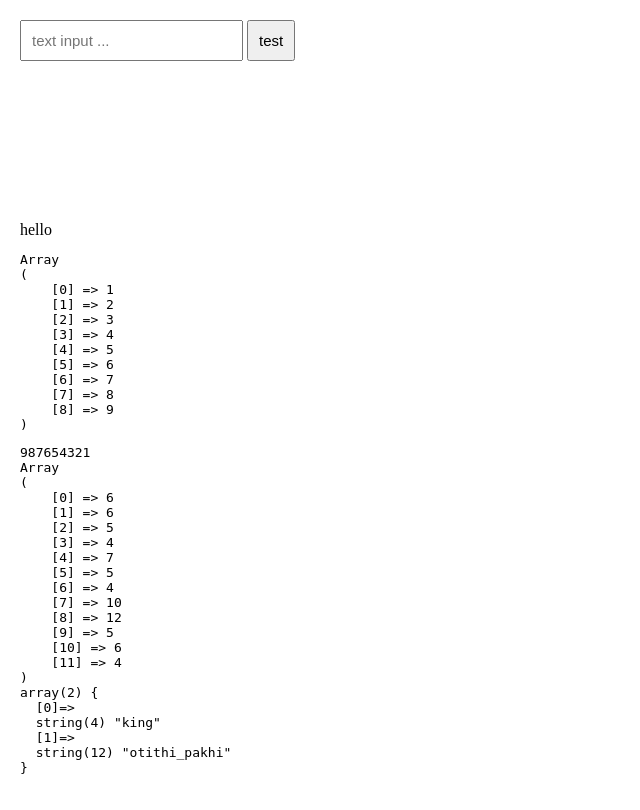
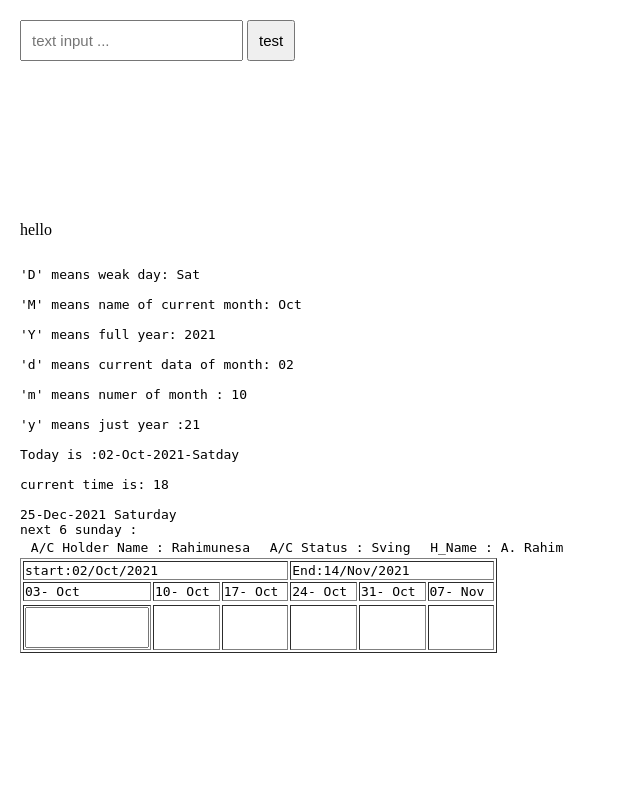
Before and after one commit to aizubair21/php_projects, a PHP site: page /test.php in a window 1280 px wide. Shown: the whole page, without its empty margins (0-640 px from the left). After the commit the page ends 653 px from the top, so only its background shows below. Run offline with PHP 8.4, Linux system fonts and the light colour scheme.

Commit message:
php date function

```diff
--- a/custom_function.php
+++ b/custom_function.php
@@ -48,12 +48,15 @@ function delete_item_from_array ($arr, $index) {
   };
 };
 
-function min_max ($arr ){
+function min_max ($arr){
   $str_item = [];
   $str_len  = '';
   $minimun_value = 0;
   $maximun_value = 0;
+
+
   for ($a=0; $a <count($arr) ; $a++) {
+
     $str_len = strlen($arr[$a]);
       array_push($str_item, $str_len);
   }
--- a/test.php
+++ b/test.php
@@ -147,46 +147,91 @@ echo "<br>";
 echo "hello ";
 $number_array = [1,2,3,4,5,6,7,8,9];
 echo'<pre>';
-print_r($number_array);
+// print_r($number_array);
 echo'<pre>';
 
 function last_Element ($arr) {
-  $array_total_index = count($arr) - 1;
-  // echo $array_total_index;
+  // $array_total_index = count($arr) - 1;
+  // // echo $array_total_index;
 
-  for ($n=$array_total_index; $n >=0 ; $n--) {
-     $temp_array = $arr[$n] ;
-     echo $temp_array;
-    //  return $temp_array;
-  }
+  // for ($n=$array_total_index; $n >=0 ; $n--) {
+  //    $temp_array = $arr[$n] ;
+  //    echo $temp_array;
+  //   //  return $temp_array;
+  // }
 
+  return array_reverse($arr);
 }
 
-last_Element($number_array);
+// print_r(last_Element($indexed_array));
+
+
+/*PHP advanced*/
+/*Date and time */
+
+#"D" means weak day;
+// date_default_timezone_set("Bangladesh");
+echo'<br>';
+print_r("'D' means weak day: " .date("D"));
 echo'<br>';
 
-function min_max ($arr ){
-  $str_item = [];
-  $str_len  = '';
-  $minimun_value = 0;
-  $maximun_value = 0;
-  for ($a=0; $a <count($arr) ; $a++) {
-    $str_len = strlen($arr[$a]);
-      array_push($str_item, $str_len);
-  }
+#"M" means current month;
+echo'<br>';
+print_r("'M' means name of current month: " .date("M"));
+echo'<br>';
 
-  print_r($str_item);
-  $min = min($str_item);
-  $max = max($str_item);
-  $maximun_value = $arr[array_search($max,$str_item)];
-  $minimun_value = $arr[array_search($min, $str_item)];
+#"Y" means full years;
+echo'<br>';
+print_r("'Y' means full year: " .date("Y"));
+echo'<br>';
 
-  $value = [ $minimun_value, $maximun_value] ;
-  var_dump($value);
-  return $value;
+#"d" means current date of month;
+echo'<br>';
+print_r("'d' means current data of month: ". date("d"));
+echo'<br>';
 
+#"m" means number of month;
+echo'<br>';
+print_r("'m' means numer of month : " .date("m"));
+echo'<br>';
 
-};
+#"y" means number of year;
+echo'<br>';
+print_r("'y' means just year :". date("y"));
+echo'<br>';
+echo'<br>';
 
-min_max($indexed_array);
+print_r("Today is :" .date("d-M-Y-D")."day");
 echo'<br>';
+
+#Time setting
+#"H" means 0-24 Hour
+echo'<br>';
+print_r("current time is: " .date("H"));
+echo'<br>';
+
+#"h" means 12-hour formate of an hour with leading 0-12
+
+$tomorrow = strtotime("+12 Weeks");
+echo'<br>';
+print_r(date("d-M-Y l",$tomorrow));
+echo'<br>';
+
+$to_day = strtotime("sunday");
+$end_day = strtotime("+6 weeks", $to_day);
+// $next_6_weeks = strtotime("+6 weeks", $to_day);
+
+echo "next 6 sunday : <br>";
+echo "<table>
+  <tr>
+    <td> A/C Holder Name : Rahimunesa </td>
+    <td> A/C Status : Sving </td>
+    <td> H_Name : A. Rahim </td>
+  </tr>
+</table>";
+echo '<table border="1"> <tr> <td colspan="3">start:'.date("d/M/Y").'</td> <td colspan="3">End:'.date("d/M/Y", $end_day).'</td> </tr> <tr">';
+while ($to_day < $end_day) {
+  echo'<td>' .date("d- M ", $to_day) ."<br>".'</td>';
+  $to_day = strtotime("+1 weeks", $to_day);
+}
+echo '<tr> <tr> <td><input type="text" style="width:100px"></td> <td></td> <td></td> <td></td> <td></td> <td></td> </tr></table';
```
